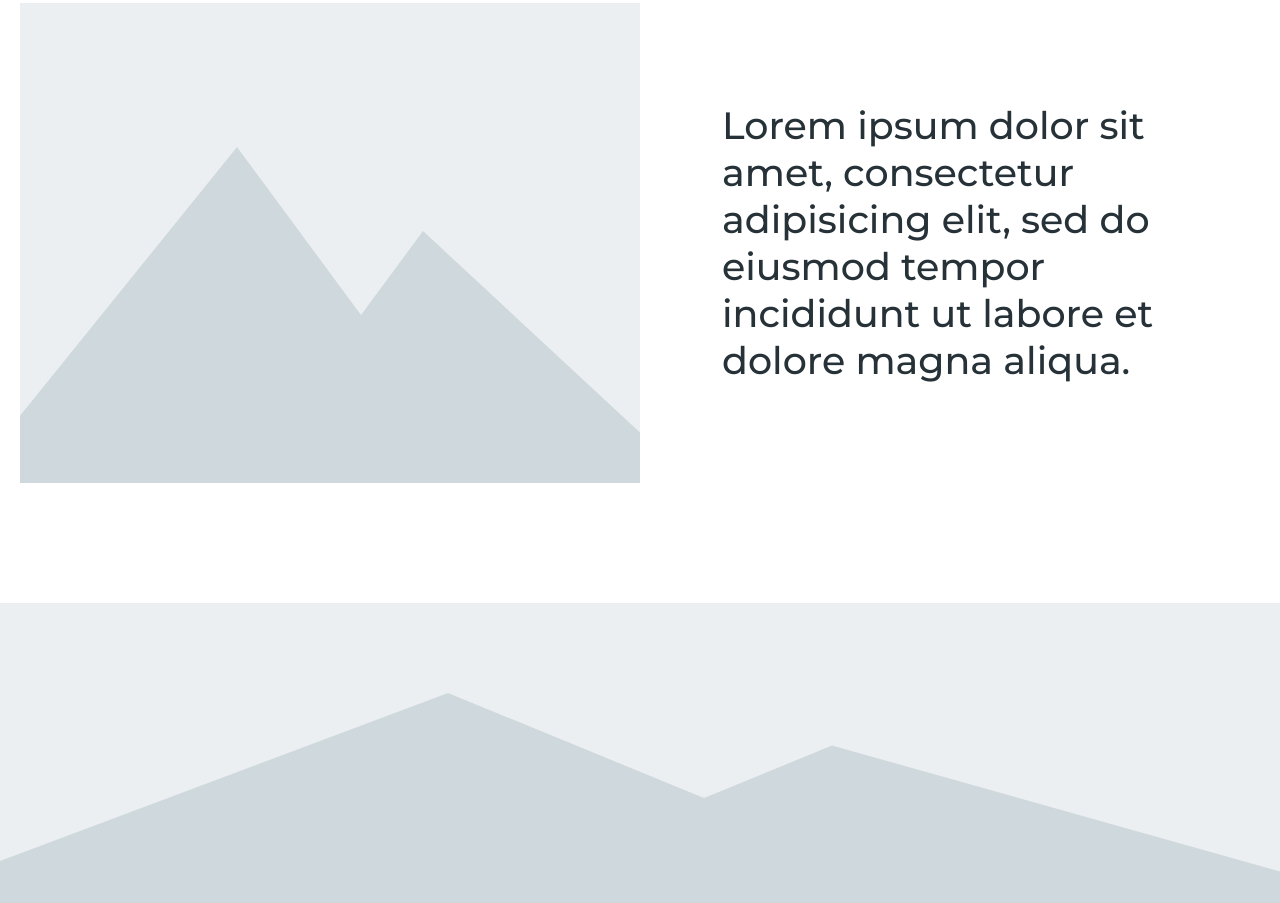
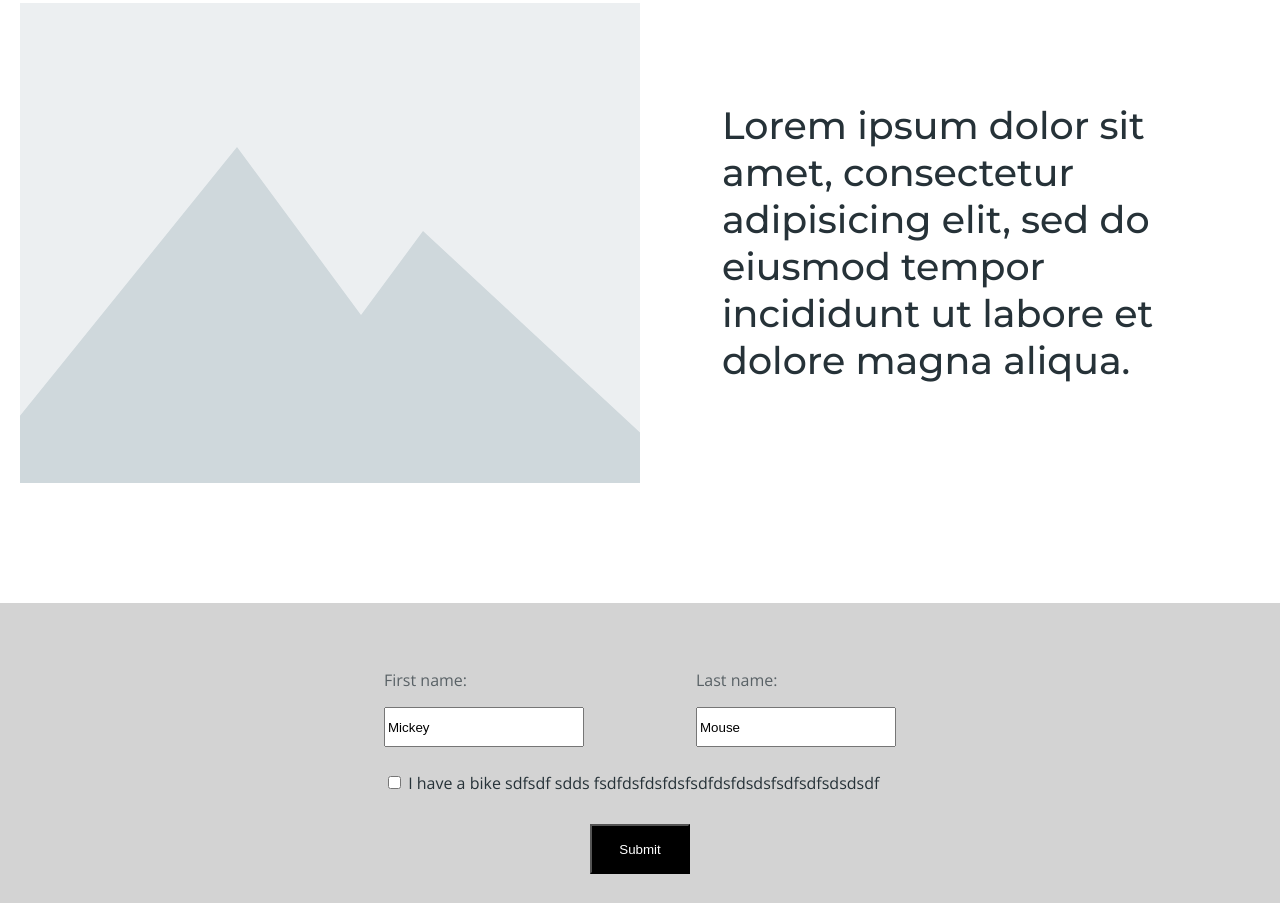
Before and after one commit to silverlass/projekt, a plain HTML site: page index.html in a window 1280 px wide. Shown: the part 2948-3851 px from the top of the page. Drawn offline with nearby package versions, Linux system fonts and the light colour scheme.

Commit message:
textboxi animatsioon

```diff
--- a/index.html
+++ b/index.html
@@ -106,8 +106,34 @@ tempor incididunt ut labore et dolore magna aliqua.</h2>
 				</div>
 			</div>
 		</section>
-		<section>
-			<div class="thumbnail"></div>
+		<section class="footer1">
+			<div class="footer2">
+
+  				<label>
+  					<p>First name:</p>
+  				<input type="text" name="firstname" value="Mickey">
+  				<div class="line"></div>
+  				</label>
+  				<label>
+  					<p>Last name:</p>
+  				<input type="text" name="lastname" value="Mouse">
+  				<div class="line"></div>
+
+  				</label>
+
+
+			</div>
+			<div class="check">
+  				<input type="checkbox" name="vehicle1" value="bike">
+  				I have a bike sdfsdf sdds fsdfdsfdsfdsfsdfdsfdsdsfsdfsdfsdsdsdf<br>
+  			</div>
+  			<div class="submit">
+  				<input type="submit" value="Submit">
+  			</div>
+
+
+
+
 		</section>
 
 
--- a/style.css
+++ b/style.css
@@ -451,3 +451,62 @@ main{
 .btn--outline:hover{
 	border-color: #03A9F4;
 }
+
+.footer1{
+	background:lightgray;
+	padding:0 30%;
+	height:300px;
+	padding-top:50px;
+
+}
+.footer2{
+
+
+	display:flex;
+	justify-content: space-between;
+
+
+
+
+
+
+}
+input[type=text]{
+	height:40px;
+	width:200px;
+
+
+}
+input[type=checkbox]{
+
+
+}
+input[type=submit]{
+	height:50px;
+	width:100px;
+	background:black;
+	color:white;
+}
+input:focus+ .line{
+	background:blue;
+	margin:0%;
+}
+
+.check{
+	margin-top:20px;
+
+}
+.submit{
+	margin-top:30px;
+	display:flex;
+	justify-content: center;
+}
+.line{
+	margin:0 50%;
+
+
+	height:5px;
+	background:lightgray;
+	transition:1s ease;
+	transition: margin 0.2s;
+}
```
